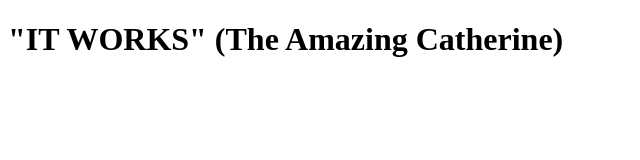
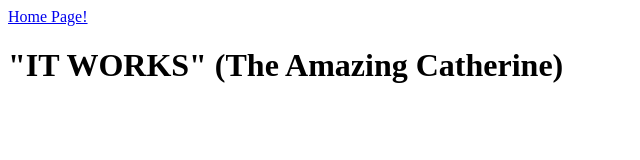
Before and after one commit to catherinegalvez/catherinegalvez, a plain HTML site: page extension.html in a window 1280 px wide. Shown: the whole page, without its empty margins (0-640 px from the left). Drawn offline with Linux system fonts and the light colour scheme.

Commit message:
Update extension.html

```diff
--- a/extension.html
+++ b/extension.html
@@ -4,6 +4,7 @@
 <head>
   <meta charset="UTF-8">
   <title>The extension to HELLO WORLD</title>
+  <a href="/index.html">Home Page!</a>
 
 
 
```
